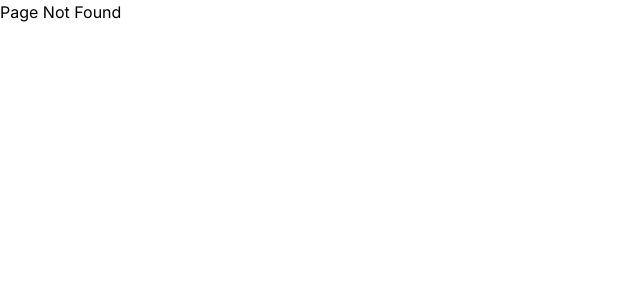
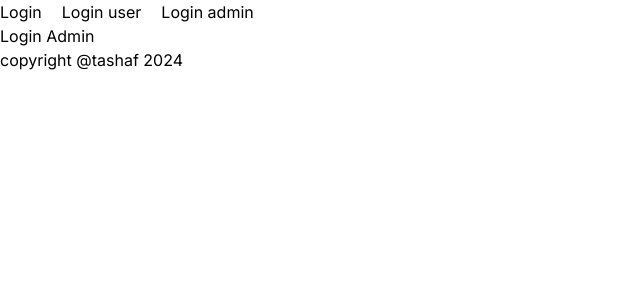
Before and after one commit to TashafMahmood/nextjs14, a Next.js app in the folder my-app/: page /login/loginadmin in a window 1280 px wide. Before the commit this address had no page. Shown: the top 300 px of the page, without its empty margins (0-640 px from the left). Built offline with nearby package versions, Linux system fonts and the light colour scheme.

Commit message:
created layout.js

```diff
--- a/my-app/app/clientone/page.js
+++ /dev/null
@@ -1,18 +0,0 @@
-"use client";
-
-const ClientOne = () => {
-  console.log("CLIENT COMPONENT CALLED");
-  return (
-    <div>
-      <h1>Client Component</h1>
-      <button
-        className="px-3 py-2 rounded-md bg-red-300 hover:bg-red-400 cursor-pointer m-3 shadow-xl"
-        onClick={() => alert("Client component fetched")}
-      >
-        click here
-      </button>
-    </div>
-  );
-};
-
-export default ClientOne;
--- /dev/null
+++ b/my-app/app/login/layout.js
@@ -0,0 +1,15 @@
+import Footer from "@/components/Footer";
+import Navbar from "@/components/Navbar";
+import React from "react";
+
+const Layout = ({ children }) => {
+  return (
+    <div>
+      <Navbar />
+      {children}
+      <Footer />
+    </div>
+  );
+};
+
+export default Layout;
--- /dev/null
+++ b/my-app/app/login/loginadmin/page.js
@@ -0,0 +1,11 @@
+import React from 'react'
+
+const LoginAdmin = () => {
+  return (
+    <div>
+      Login Admin
+    </div>
+  )
+}
+
+export default LoginAdmin
--- /dev/null
+++ b/my-app/app/login/loginuser/page.js
@@ -0,0 +1,11 @@
+import React from 'react'
+
+const LoginUser = () => {
+  return (
+    <div>
+      Login User
+    </div>
+  )
+}
+
+export default LoginUser
--- /dev/null
+++ b/my-app/app/login/page.js
@@ -0,0 +1,7 @@
+import React from "react";
+
+const Login = () => {
+  return <div>Login Page</div>;
+};
+
+export default Login;
--- a/my-app/app/serverone/page.js
+++ /dev/null
@@ -1,8 +0,0 @@
-import React from "react";
-
-const ServerOne = () => {
-  console.log("SERVER COMPONENT CALLED");
-  return <div>Server Component</div>;
-};
-
-export default ServerOne;
--- /dev/null
+++ b/my-app/components/Footer.jsx
@@ -0,0 +1,11 @@
+import React from 'react'
+
+const Footer = () => {
+  return (
+    <div>
+      copyright @tashaf 2024
+    </div>
+  )
+}
+
+export default Footer
--- /dev/null
+++ b/my-app/components/Navbar.jsx
@@ -0,0 +1,21 @@
+import React from 'react'
+import Link from 'next/link'
+
+
+const Navbar = () => {
+  return (
+    <ul>
+        <li>
+            <Link href="/login">Login</Link>
+        </li>
+        <li>
+            <Link href="/login/loginuser">Login user</Link>
+        </li>
+        <li>
+            <Link href="/login/loginadmin">Login admin</Link>
+        </li>
+      </ul>
+  )
+}
+
+export default Navbar
```
